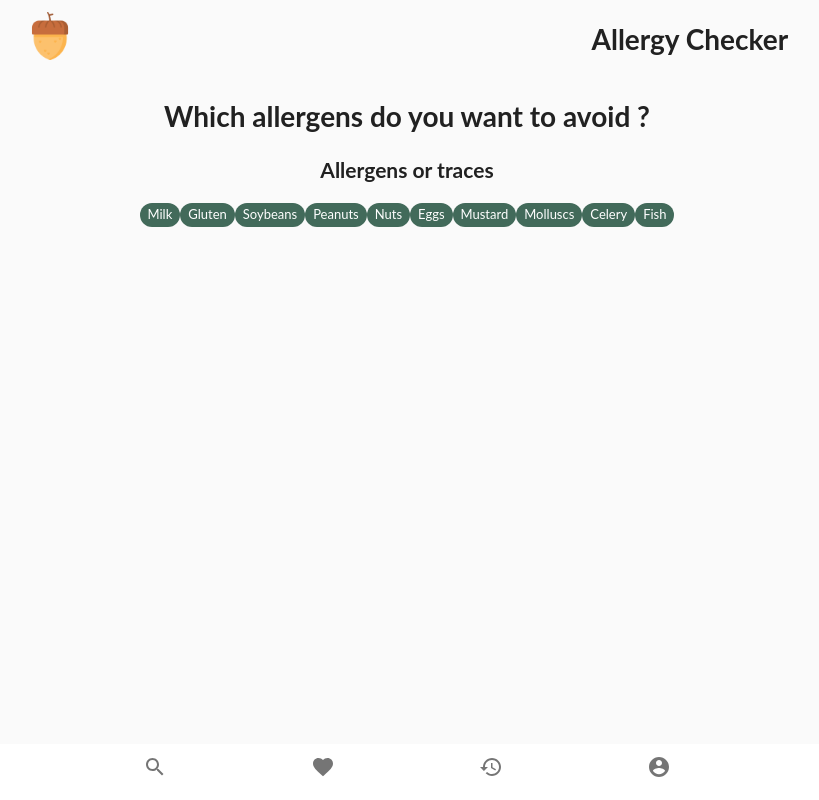
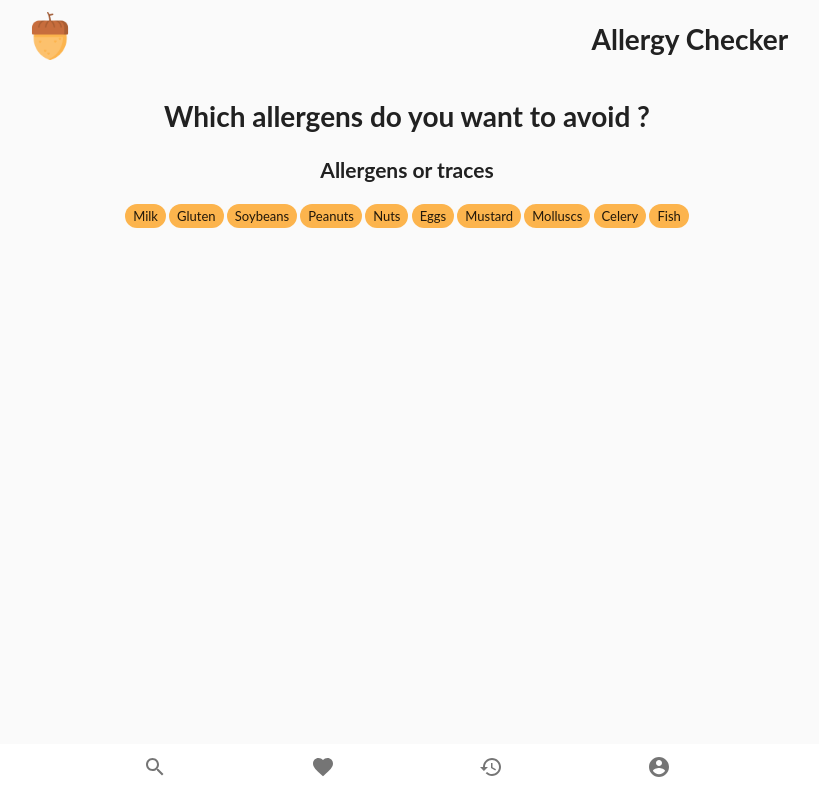
Before and after one commit to clelantoson/React-allergy-checker, a React (Create React App) app: page /allergens in a window 1280 px wide. Shown: the whole page, without its empty margins (233-1052 px from the left). Built offline with nearby package versions, Linux system fonts and the light colour scheme.

Commit message:
added array to refacto components chips

```diff
--- a/src/components/AllergensSelection.jsx
+++ b/src/components/AllergensSelection.jsx
@@ -5,90 +5,111 @@ import { makeStyles } from "@material-ui/core/styles";
 
 const useStyles = makeStyles((theme) => ({
   root: {
-    // position: "fixed",
-    // bottom: 0,
-    // width: "100%",
     textAlign: "center",
   },
   chip: {
-    textAlign: "center",
-    color: theme.palette.text.secondary,
+    color: theme.palette.text.info,
+  },
+  styledChips: {
+    margin: "0.1rem",
   },
 }));
 
 const AllergensSelection = () => {
   const classes = useStyles();
+  const allergens = [
+    "Milk",
+    "Gluten",
+    "Soybeans",
+    "Peanuts",
+    "Nuts",
+    "Eggs",
+    "Mustard",
+    "Molluscs",
+    "Celery",
+    "Fish",
+  ];
+
   return (
-    <>
     <div className={classes.root}>
       <h1>Which allergens do you want to avoid ?</h1>
       <h2>Allergens or traces</h2>
       <div className={classes.chip}>
         <Chip
-            color="secondary"
+          className={classes.styledChips}
+          color="primary"
           size="small"
           label="Milk"
           deleteIcon={<DoneIcon />}
-            // onDelete={handleDelete}
+          //onDelete={handleDelete}
         />
         <Chip
-            color="secondary"
+          className={classes.styledChips}
+          color="primary"
           size="small"
           label="Gluten"
           deleteIcon={<DoneIcon />}
           // onDelete={handleDelete}
         />
         <Chip
-            color="secondary"
+          className={classes.styledChips}
+          color="primary"
           size="small"
           label="Soybeans"
           deleteIcon={<DoneIcon />}
           // onDelete={handleDelete}
         />
         <Chip
-            color="secondary"
+          className={classes.styledChips}
+          color="primary"
           size="small"
           label="Peanuts"
           deleteIcon={<DoneIcon />}
           // onDelete={handleDelete}
         />
         <Chip
-            color="secondary"
+          className={classes.styledChips}
+          color="primary"
           size="small"
           label="Nuts"
           deleteIcon={<DoneIcon />}
           // onDelete={handleDelete}
         />
         <Chip
-            color="secondary"
+          className={classes.styledChips}
+          color="primary"
           size="small"
           label="Eggs"
           deleteIcon={<DoneIcon />}
           // onDelete={handleDelete}
         />
         <Chip
-            color="secondary"
+          className={classes.styledChips}
+          color="primary"
           size="small"
           label="Mustard"
           deleteIcon={<DoneIcon />}
           // onDelete={handleDelete}
         />
         <Chip
-            color="secondary"
+          className={classes.styledChips}
+          color="primary"
           size="small"
           label="Molluscs"
           deleteIcon={<DoneIcon />}
           // onDelete={handleDelete}
         />
         <Chip
-            color="secondary"
+          className={classes.styledChips}
+          color="primary"
           size="small"
           label="Celery"
           deleteIcon={<DoneIcon />}
           // onDelete={handleDelete}
         />
         <Chip
-            color="secondary"
+          className={classes.styledChips}
+          color="primary"
           size="small"
           label="Fish"
           deleteIcon={<DoneIcon />}
@@ -96,7 +117,6 @@ const AllergensSelection = () => {
         />
       </div>
     </div>
-    </>
   );
 };
 
```
Lines whose indentation alone changed are shown as unchanged.
